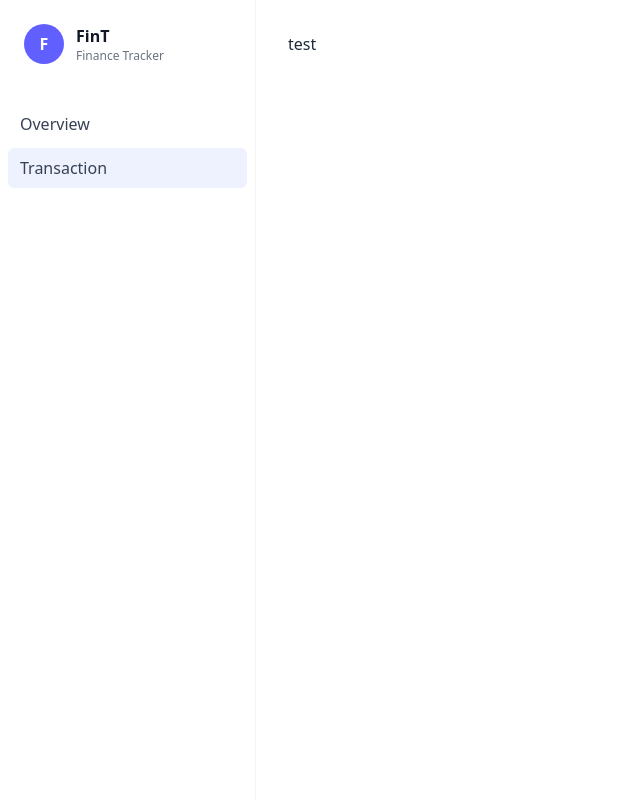
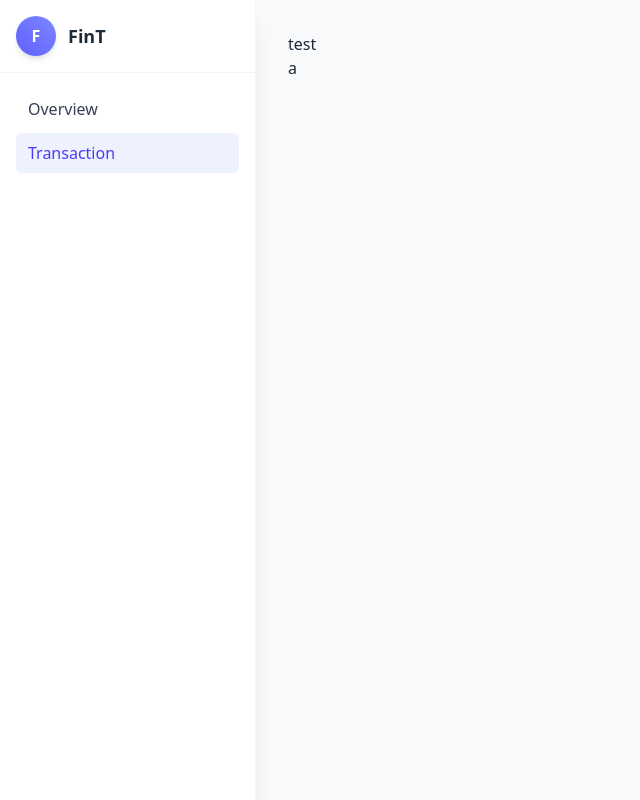
Before and after one commit to Lio3307/Finance-Tracker, a React (Vite) app: page /dashboard/transaction in a window 1280 px wide. Shown: the whole page, without its empty margins (0-640 px from the left). Built offline with nearby package versions, Linux system fonts and the light colour scheme.

Commit message:
fix: humburger butotn not konsisten

```diff
--- a/src/components/layouts/dashboard/Sidebar.tsx
+++ b/src/components/layouts/dashboard/Sidebar.tsx
@@ -9,74 +9,66 @@ type Props = {
 export default function Sidebar({ children, getPath }: Props) {
   const [open, setOpen] = useState(false);
 
-  const navItems = [{ name: "Overview", to: "home" }, {name: "Transaction", to: "transaction"}];
+  const navItems = [
+    { name: "Overview", to: "home" },
+    { name: "Transaction", to: "transaction" },
+  ];
 
   return (
-    <div className="h-screen bg-white text-gray-800 flex flex-col">
-      {/* mobile top bar */}
-      <div className="md:hidden sticky top-0 z-50 w-[1.4rem]  flex items-center bg-indigo-600 justify-between pl-4 my-3 ">
-        <button
-          onClick={() => setOpen(true)}
-          aria-label="Open menu"
-          className="p-2 rounded-md bg-indigo-600 text-white"
-        >
-          <svg
-            className="w-5 h-5"
-            fill="none"
-            stroke="currentColor"
-            viewBox="0 0 24 24"
-          >
-            <path
-              strokeWidth="2"
-              strokeLinecap="round"
-              strokeLinejoin="round"
-              d="M4 6h16M4 12h16M4 18h16"
-            />
-          </svg>
-        </button>
+    <div className="h-screen bg-white text-gray-800 flex flex-col md:flex-row">
+      {/* Mobile Top Bar */}
+      <button
+        onClick={() => setOpen(true)}
+        aria-label="Open Sidebar"
+        className="md:hidden fixed top-6 left-6 z-30 px-3 py-2 rounded-lg bg-indigo-600 text-white text-lg font-medium shadow-md"
+      >
+        ☰
+      </button>
 
-      </div>
-
-      {/* mobile menu backdrop */}
+      {/* Mobile Menu Backdrop */}
       {open && (
         <div
-          className="fixed inset-0 md:hidden z-40 backdrop-blur-md bg-transparent"
+          className="fixed inset-0 md:hidden z-40 backdrop-blur-sm bg-black/20 transition-opacity"
           onClick={() => setOpen(false)}
           aria-hidden="true"
         />
       )}
 
-      {/* mobile menu */}
+      {/* Sidebar */}
       <aside
-        className={`fixed md:hidden top-0 left-0 h-screen w-64 bg-white border-r border-gray-100 shadow-lg z-50 transform transition-transform duration-300 overflow-y-auto ${
+        className={`fixed md:sticky top-0 left-0 h-screen w-64 bg-white border-r border-gray-100 shadow-xl z-50 transform transition-transform duration-300 ease-in-out overflow-y-auto ${
           open ? "translate-x-0" : "-translate-x-full"
-        }`}
+        } md:translate-x-0`}
       >
+        {/* Sidebar Header */}
         <div className="p-4 flex items-center justify-between border-b border-gray-100">
           <div className="flex items-center gap-3">
-            <div className="w-9 h-9 rounded-full bg-indigo-500 text-white flex items-center justify-center font-bold">
+            <div className="w-10 h-10 rounded-full bg-gradient-to-tr from-indigo-500 to-indigo-400 text-white flex items-center justify-center font-bold shadow-md">
               F
             </div>
-            <span className="font-semibold">FinT</span>
+            <span className="font-semibold text-gray-800 text-lg">FinT</span>
           </div>
           <button
             onClick={() => setOpen(false)}
             aria-label="Close"
-            className="p-2"
+            className="md:hidden text-3xl font-bold text-gray-500 hover:text-gray-700 transition-colors duration-300 bg-gray-100 hover:bg-gray-200 rounded-lg p-1.5"
           >
-            ✕
+            ×
           </button>
         </div>
 
+        {/* Navigation */}
         <nav className="p-4 space-y-1">
           {navItems.map((t, i) => (
             <Link
               key={i}
               to={`/dashboard/${t.to}`}
-              className={`block px-3 py-2 ${
-                getPath === t.to ? "bg-indigo-50" : ""
-              } rounded-md text-gray-700 hover:bg-indigo-50`}
               onClick={() => setOpen(false)}
+              className={`flex items-center px-3 py-2 rounded-md transition-all duration-200 ${
+                getPath === t.to
+                  ? "bg-indigo-50 text-indigo-600 font-medium"
+                  : "text-gray-700 hover:bg-indigo-50 hover:text-indigo-600"
+              }`}
             >
               {t.name}
             </Link>
@@ -84,45 +76,8 @@ export default function Sidebar({ children, getPath }: Props) {
         </nav>
       </aside>
 
-      {/* desktop layout */}
-      <div className="hidden md:flex md:flex-1 md:overflow-hidden">
-        {/* desktop sidebar */}
-        <aside className="sticky top-0 w-64 h-screen bg-white border-r border-gray-100 flex flex-col">
-          <div className="px-6 py-6 flex items-center gap-3">
-            <div className="w-10 h-10 rounded-full bg-indigo-500 text-white flex items-center justify-center font-bold">
-              F
-            </div>
-            <div>
-              <div className="font-semibold text-gray-900">FinT</div>
-              <div className="text-xs text-gray-500">Finance Tracker</div>
-            </div>
-          </div>
-
-          <nav className="px-2 py-4 space-y-1">
-            {navItems.map((t, i) => (
-              <Link
-                key={i}
-                to={`/dashboard/${t.to}`}
-                className={`block px-3 py-2 ${
-                  getPath === t.to ? "bg-indigo-50" : ""
-                } rounded-md text-gray-700 hover:bg-indigo-50`}
-              >
-                {t.name}
-              </Link>
-            ))}
-          </nav>
-        </aside>
-
-        {/* main content */}
-        <main className="flex-1 overflow-y-auto">
-          <div className="max-w-7xl mx-auto px-4 py-8 sm:px-6 lg:px-8">
-            {children}
-          </div>
-        </main>
-      </div>
-
-      {/* mobile main content */}
-      <main className="md:hidden flex-1 overflow-y-auto">
+      {/* Main Content */}
+      <main className="flex-1 overflow-y-auto bg-gray-50">
         <div className="max-w-7xl mx-auto px-4 py-8 sm:px-6 lg:px-8">
           {children}
         </div>
--- a/src/components/layouts/dashboard/Transaction.tsx
+++ b/src/components/layouts/dashboard/Transaction.tsx
@@ -2,6 +2,7 @@ const Transaction = () => {
     return (
         <>
             <h2>test</h2>
+            <div className="h-[130rem]">a</div>
         </>
     )
 }
```
